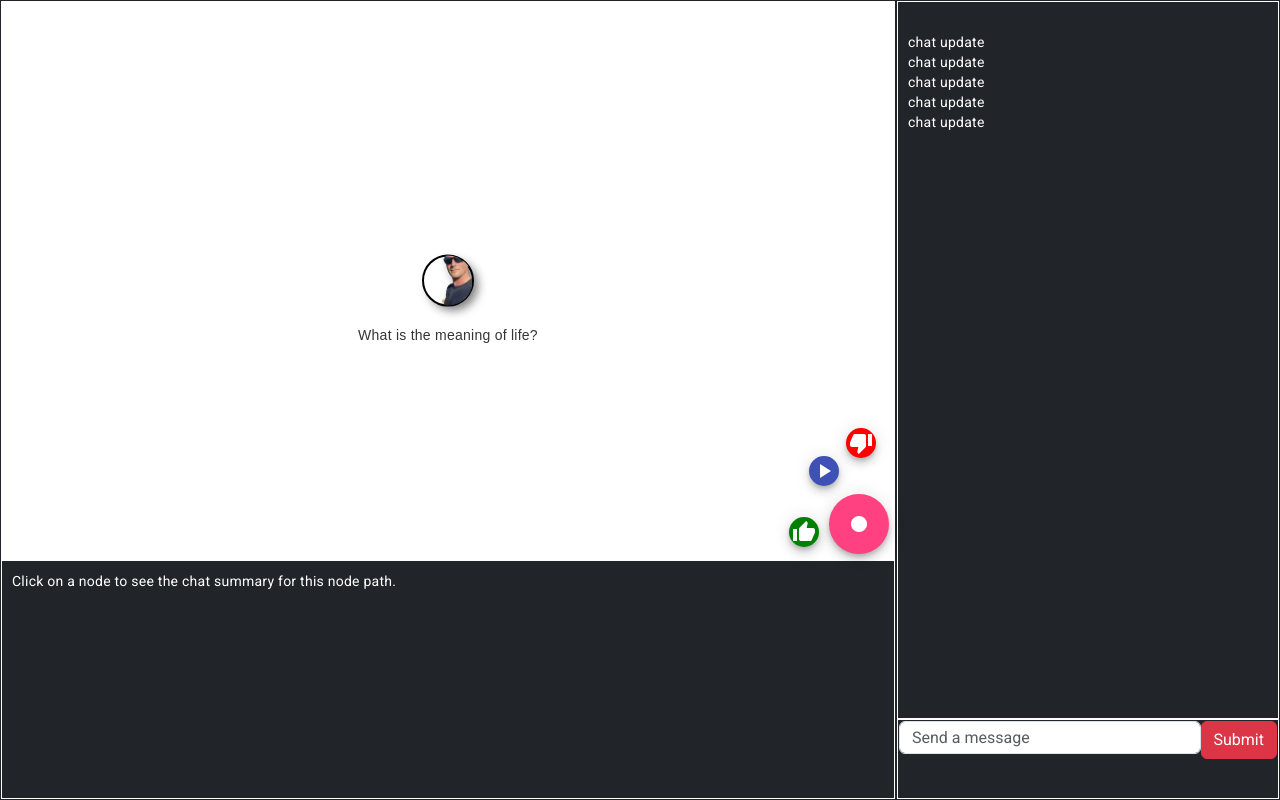
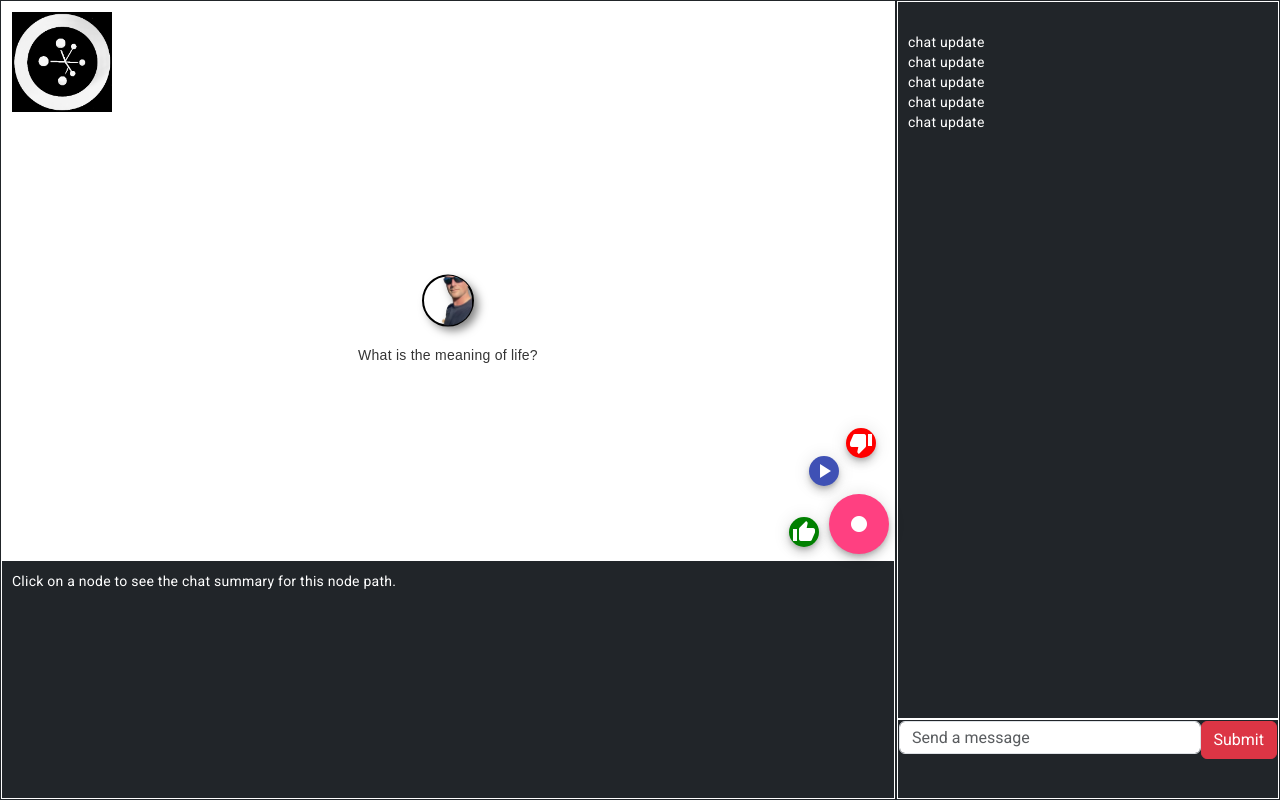
Before and after one commit to madmardigan1/debatespace, an Angular app: page / in a window 1280 px wide. Built offline with nearby package versions, Linux system fonts and the light colour scheme.

Commit message:
minor update

```diff
--- a/src/app/node-space/node-space.component.css
+++ b/src/app/node-space/node-space.component.css
@@ -52,3 +52,16 @@
   height: 30px;
   background-color: red;
 }
+
+.custom-icon {
+  display: inline-block;
+  position: absolute;
+  top: 10px;
+  left: 10px;
+  width: 100px;
+  height: 100px;
+  background: url('/assets/debate_icon1.jpg') no-repeat;
+  background-size: contain;
+  margin-right: 8px;
+  vertical-align: middle;
+}
--- a/src/app/node-space/node-space.component.html
+++ b/src/app/node-space/node-space.component.html
@@ -1,10 +1,16 @@
 
 <div class="container">
-<div #visNetwork id="mynetwork"  class="nodes" style="height:100%; width:100%"> </div>
+  <button class="btn btn-white">
+    <span class="custom-icon"></span>
+  </button>
+<div #visNetwork id="mynetwork"  class="nodes" style="height:100%; width:100%">
+
+</div>
 <div class="buttons">
     <button mat-fab class="thumb-up" (click)="thumbup()" color="primary" >
       <mat-icon>thumb_up</mat-icon>
     </button>
+
 
     <!-- Red thumbs-down circular button -->
     <button mat-fab class="thumb-down" color="primary" (click)="thumbdown()">
```
Also changed, not shown: src/assets/debate_icon.jpg (added), src/assets/debate_icon1.jpg (added).
